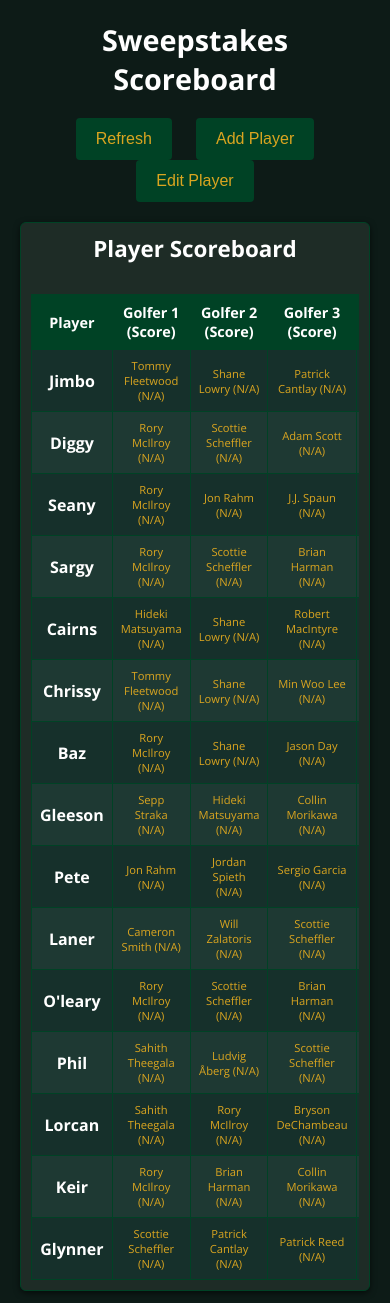
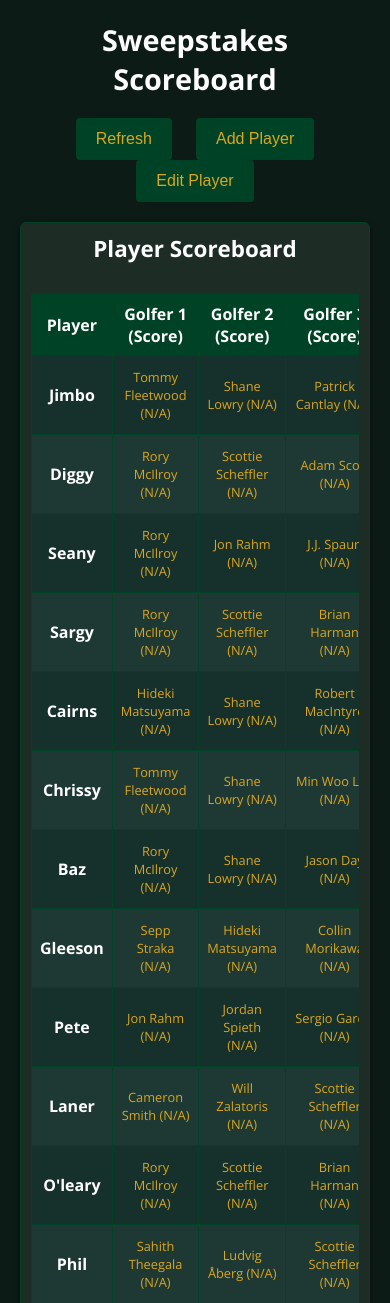
Before and after one commit to Jwmb90/masters, a Flask app: page / in a window 390 px wide. Shown: the top 1303 px of the page. Run offline with Flask 3, Linux system fonts and the light colour scheme; data comes from the database, SQL or seed files in the repository; data that the repository does not hold is empty.

Commit message:
Update index.html

```diff
--- a/templates/index.html
+++ b/templates/index.html
@@ -202,12 +202,12 @@
       /* Reduce table font size for player table by 0.1em */
       .column.player table th{
         padding: 8px;
-        font-size: 0.9em;
+        font-size: 1em;
       }
 
       .column.player table td {
-        padding: 8px;
-        font-size: 0.7em; /* Reduced from 0.8em */
+        padding: 12px 8px 12px 8px;
+        font-size: 0.8em; /* Reduced from 0.8em */
       }
       h1 {
         font-size: 1.8em;
@@ -387,7 +387,7 @@
               <th>Golfer 1 (Score)</th>
               <th>Golfer 2 (Score)</th>
               <th>Golfer 3 (Score)</th>
-              <th>Combined Score</th>
+              <th>Total Score</th>
               <th class="actions-header" style="display: none;">Actions</th>
             </tr>
           </thead>
```
